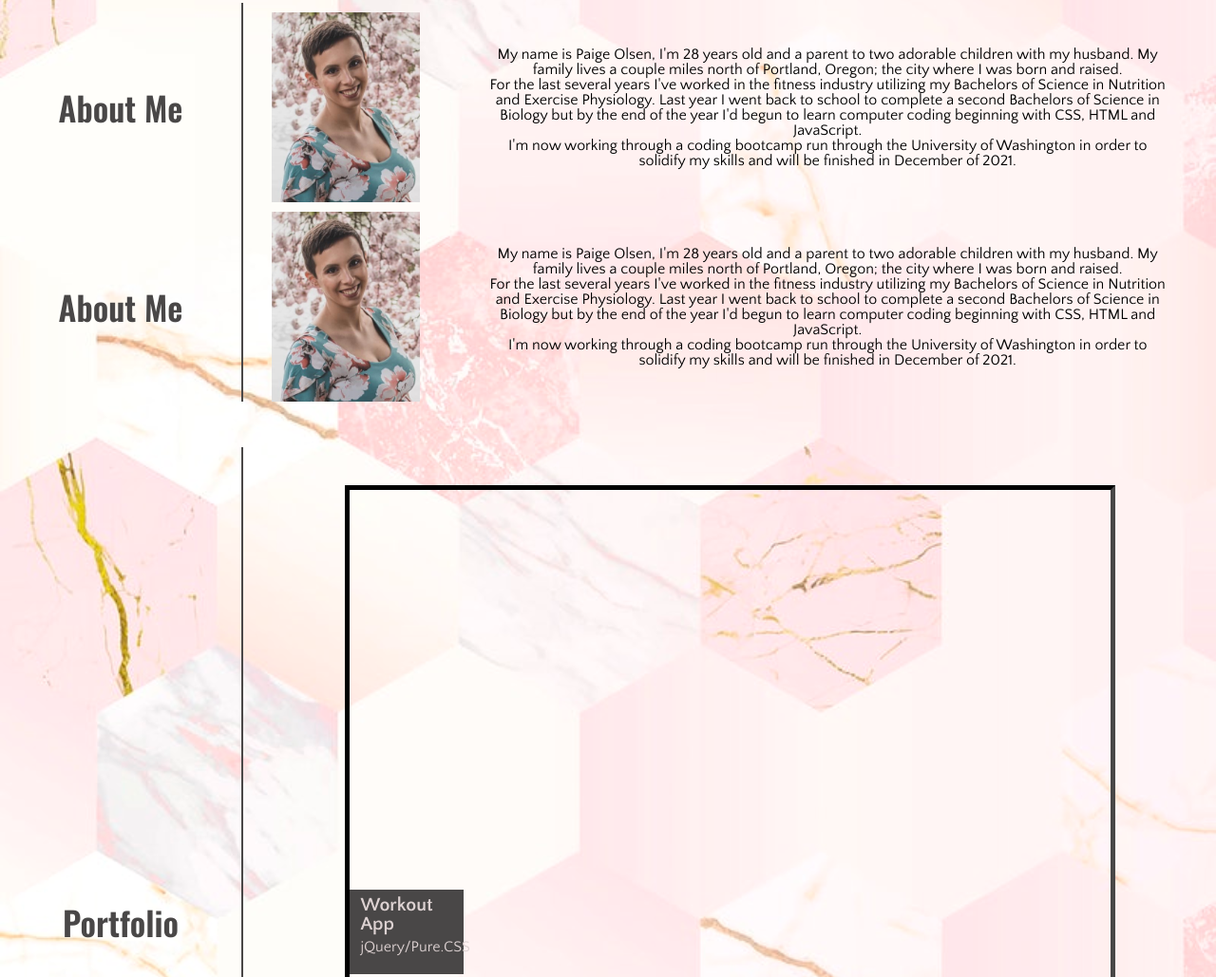
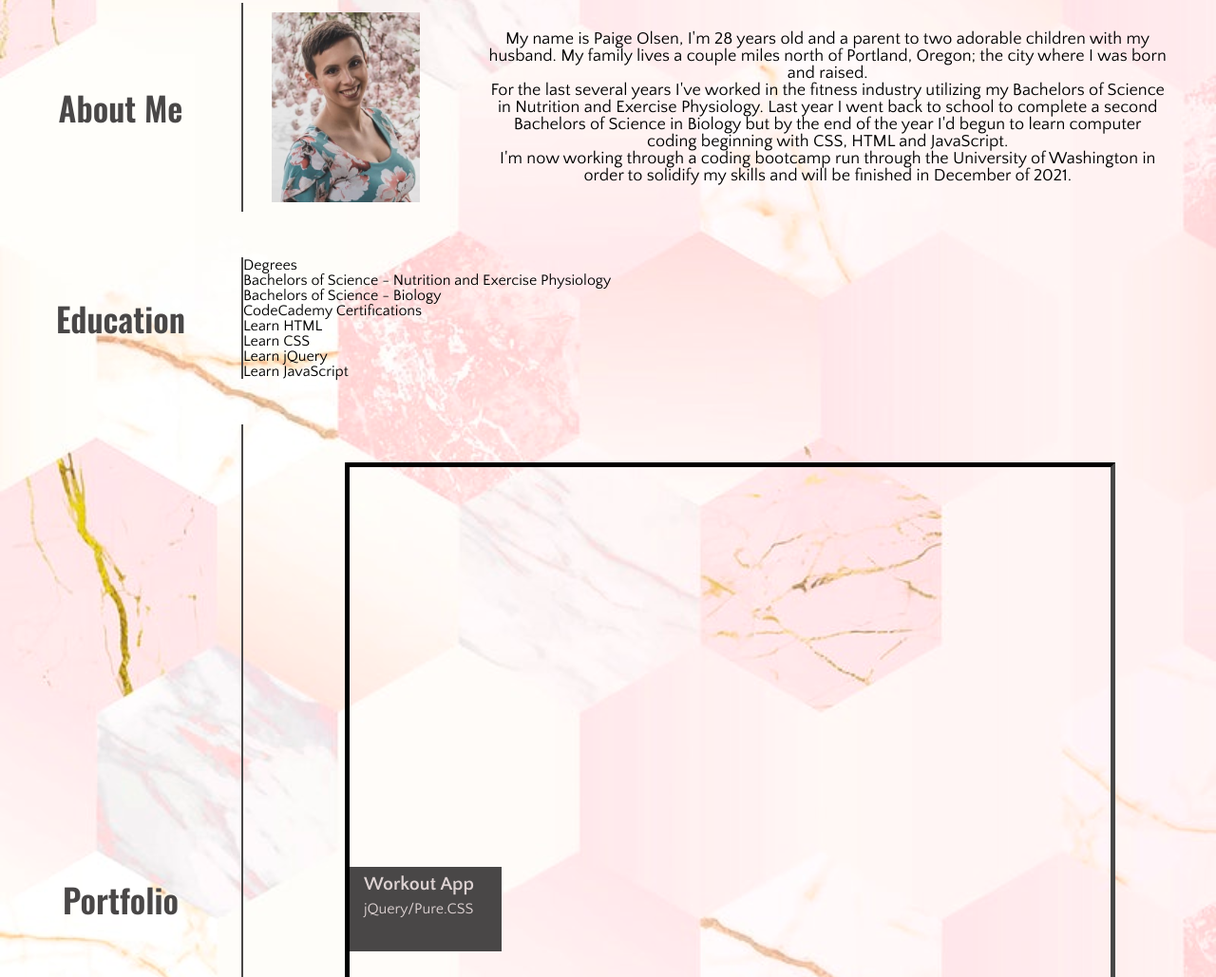
Before and after one commit to POlsen-92/Portfolio_2, a plain HTML site: page index.html in a window 1280 px wide. Shown: the part 345-1374 px from the top of the page at 95% size. Drawn offline with nearby package versions, Linux system fonts and the light colour scheme.

Commit message:
adding content for education and certifications

```diff
--- a/Assets/css/style.css
+++ b/Assets/css/style.css
@@ -102,6 +102,8 @@ h3, h4, h6 {
     border-right: 2px solid var(--dark);
 }
 
+
+/* About Me Section */
 .about_me {
     display: flex;
     min-height: 220px;
@@ -127,11 +129,15 @@ h3, h4, h6 {
 
 .intro p {
     display: flex;
+    font-size: 18px;
     width: 70%;
     margin: auto;
 }
 
-    /* Work Section */
+/* Education Section */
+
+
+/* Work Section */
 .portfolio {
     display: flex;
     min-height: 1000px;
@@ -188,12 +194,17 @@ label a {
     align-self: flex-end;
     flex-direction: column;
     min-height: 15%;
-    min-width: 15%;
+    min-width: 20%;
+    padding-right: 5px;
     margin-bottom: 10%;
     color: rgb(221, 210, 210);
     background-color: var(--dark);
 }
 
+.main-work label p {
+    padding-right: 15px;
+    width: auto
+}
 
 h5 {
     margin: 5% 5% 0% 10%;
--- a/index.html
+++ b/index.html
@@ -15,6 +15,7 @@
             <h1>Paige Olsen</h1>
             <ul>
                 <a href="#about_me"><li>About</li></a>
+                <a href="#education"><li>Education</li></a>
                 <a href="#portfolio"><li>Portfolio</li></a>
                 <a href="#contact"><li>Contact</li></a>
             </ul>
@@ -39,18 +40,26 @@
                 </p>
             </div>
         </section>
-        <section class="education" id="about_me">
-            <h3>About Me</h3>
-            <div class="intro">
-                <img src="./Assets/images/cover_photo.jpg" alt="">
-                <br>
-                <p>
-                    My name is Paige Olsen, I'm 28 years old and a parent to two adorable children with my husband. My family lives a couple miles north of Portland, Oregon; the city where I was born and raised.
-                    <br>
-                    For the last several years I've worked in the fitness industry utilizing my Bachelors of Science in Nutrition and Exercise Physiology. Last year I went back to school to complete a second Bachelors of Science in Biology but by the end of the year I'd begun to learn computer coding beginning with CSS, HTML and JavaScript.
-                    <br>
-                    I'm now working through a coding bootcamp run through the University of Washington in order to solidify my skills and will be finished in December of 2021.
-                </p>
+        <br><br><br>
+        <section class="education" id="education">
+            <h3>Education</h3>
+            <div class="">
+                <div class='container'>
+                    <div class="edu-head">Degrees</div>
+                        <ul>
+                            <li>Bachelors of Science - Nutrition and Exercise Physiology</li>
+                            <li>Bachelors of Science - Biology</li>
+                        </ul>
+                </div>
+                <div class='container'>
+                    <div class="edu-head">CodeCademy Certifications</div>
+                        <ul>
+                            <li>Learn HTML</li>
+                            <li>Learn CSS</li>
+                            <li>Learn jQuery</li>
+                            <li>Learn JavaScript</li>
+                        </ul>
+                </div>
             </div>
         </section>
         <br><br><br>
@@ -102,6 +111,8 @@
                 <li><a href="mailto:paige.el.olsen@gmail.com" target="_blank">paige.el.olsen@gmail.com</a></li>
                 <li><a href="https://github.com/POlsen-92" target="_blank">GitHub</a></li>
                 <li><a href="https://www.linkedin.com/in/paige-olsen-2aba9685/" target="_blank">LinkedIn</a></li>
+                <li><a href="https://www.codecademy.com/profiles/byte9890175417?next=true" target="_blank">CodeCademy</a></li>
+                <li><a href="#" target="_blank">Resume</a></li>
             </ul>
         </section>
     </main>
```
